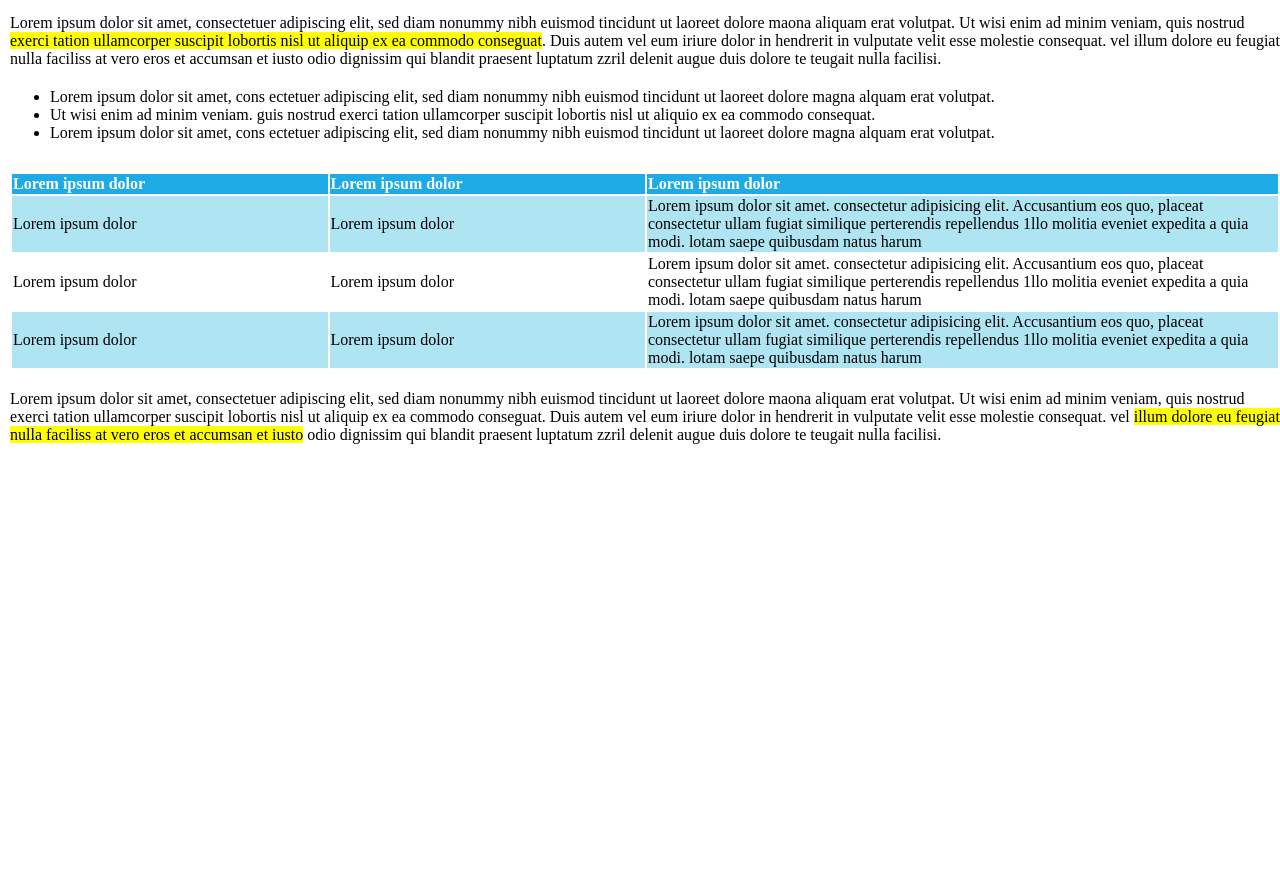
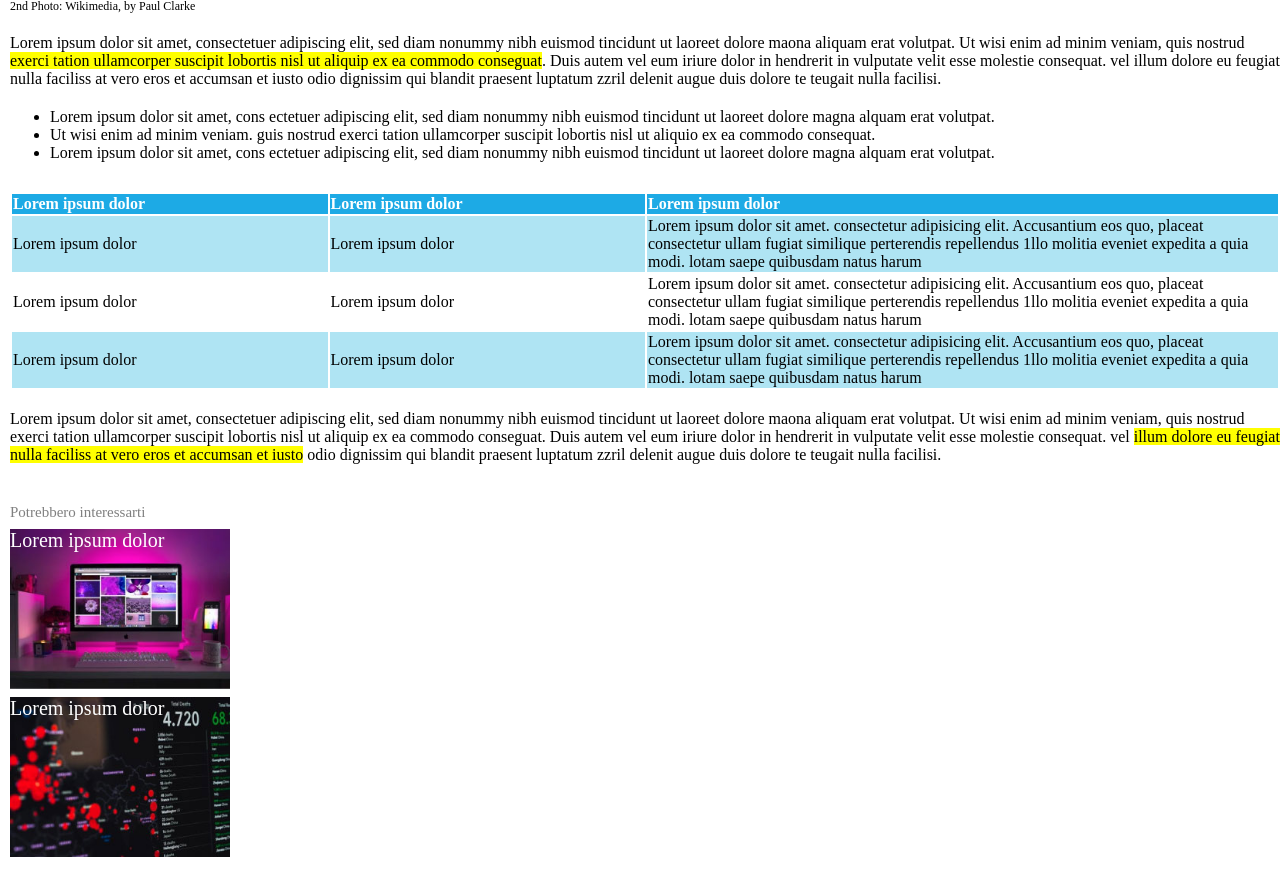
Before and after one commit to DionisiePulbere/html-css-booleaner, a plain HTML site: page index.html in a window 1280 px wide. Shown: the part 555-1432 px from the top of the page. Before the commit the page ends 999 px from the top, so only its background shows below. Drawn offline with Linux system fonts and the light colour scheme.

Commit message:
feat: add consigli

```diff
--- a/index.html
+++ b/index.html
@@ -83,6 +83,14 @@
                 augue duis dolore te teugait nulla facilisi.
             </p>
         </article>
+        <!-- consigli  -->
+        <h5>Potrebbero interessarti</h5>
+        <div class="consiglio-1">
+            Lorem ipsum dolor
+        </div>
+        <div class="consiglio-2">
+            Lorem ipsum dolor
+        </div>
     </main>
 </body>
 </html>
--- a/style.css
+++ b/style.css
@@ -1,11 +1,13 @@
 *{
     margin: 0;
     box-sizing: border-box;
+
 
 }
 
 main{
     margin-left: 10px;
+    margin-bottom: 20px;
 }
 
 header{
@@ -28,6 +30,7 @@ h1{
 
 .autore{
     color: #808080;
+    margin-bottom: 20px;
 }
 
 .data{
@@ -78,3 +81,31 @@ thead{
 table{
     margin-top: 30px;
 }
+
+h5{
+    color: #808080;
+    margin-top: 40px;
+    font-size: 15px;
+    font-weight: lighter;
+}
+
+.consiglio-1{
+    background-image: url(img/monitor.jpg);
+    background-size: cover;
+    width: 220px;
+    height: 160px;
+    margin-top: 8px;
+    color: #FFFFFF;
+    font-size: 20px;
+}
+
+.consiglio-2{
+    background-image: url(img/graph.jpg);
+    background-size: cover;
+    width: 220px;
+    height: 160px;
+    margin-top: 8px;
+    color: #FFFFFF;
+    font-size: 20px;
+
+}
```
Also changed, not shown: img/graph.jpg (added), img/monitor.jpg (added).
